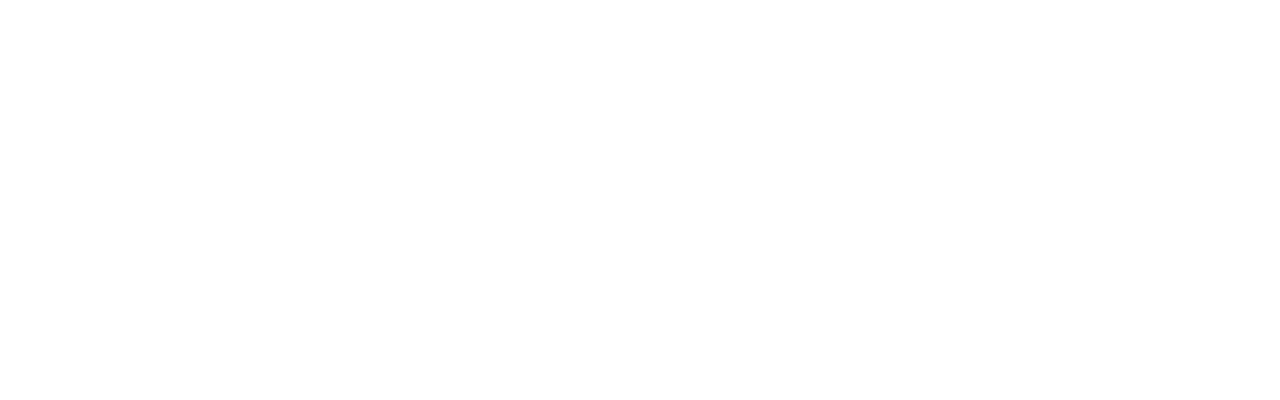
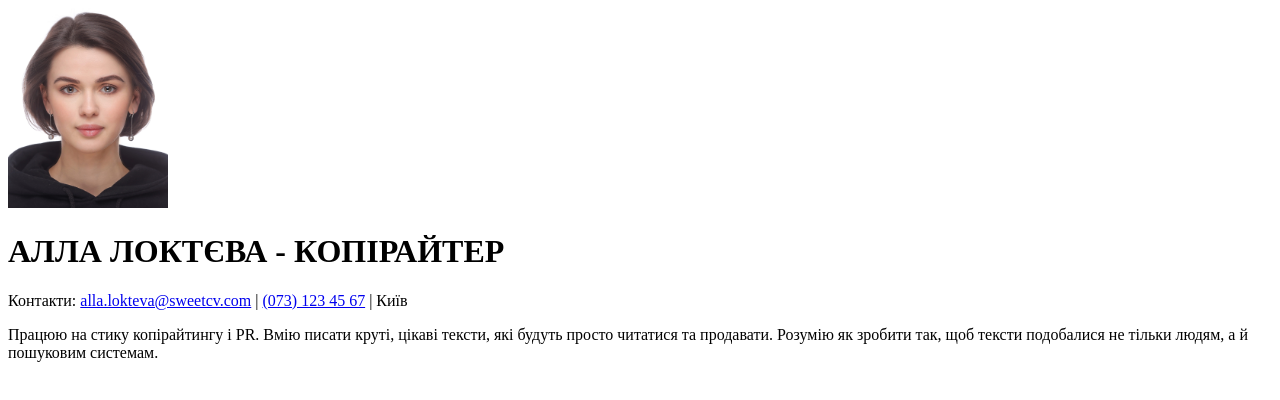
Before and after one commit to vimlnk/Resume, a plain HTML site: page index.html in a window 1280 px wide. Drawn offline with Linux system fonts and the light colour scheme.

Commit message:
Add header

```diff
--- a/index.html
+++ b/index.html
@@ -1,11 +1,26 @@
 <!DOCTYPE html>
-<html lang="en">
+<html lang="uk">
 <head>
   <meta charset="UTF-8">
   <meta name="viewport" content="width=device-width, initial-scale=1.0">
-  <title>Document</title>
+  <title>Резюме Алли Локтевої</title>
 </head>
+
 <body>
+  <header>
+    <img src="assets/images/photo1.jfif" width="160" height="200" alt="Фото Алли Локтевої">
+    <h1>АЛЛА ЛОКТЄВА - КОПІРАЙТЕР</h1>
+    <p>
+      Контакти: <a href="mailto: alla.lokteva@sweetcv.com">alla.lokteva@sweetcv.com</a> | <a href="tel:(073) 123 45 67">(073) 123 45 67</a> | Київ
+    </p>
+    <p>
+      Працюю на стику копірайтингу і PR. Вмію писати круті, цікаві тексти, які будуть просто читатися та продавати. Розумію як зробити так, щоб тексти подобалися не тільки людям, а й пошуковим системам.
+    </p>
+  </header>
+  <main>
+
+
+  </main>
 
 </body>
 </html>
```
Also changed, not shown: assets/images/photo1.jfif (added).
